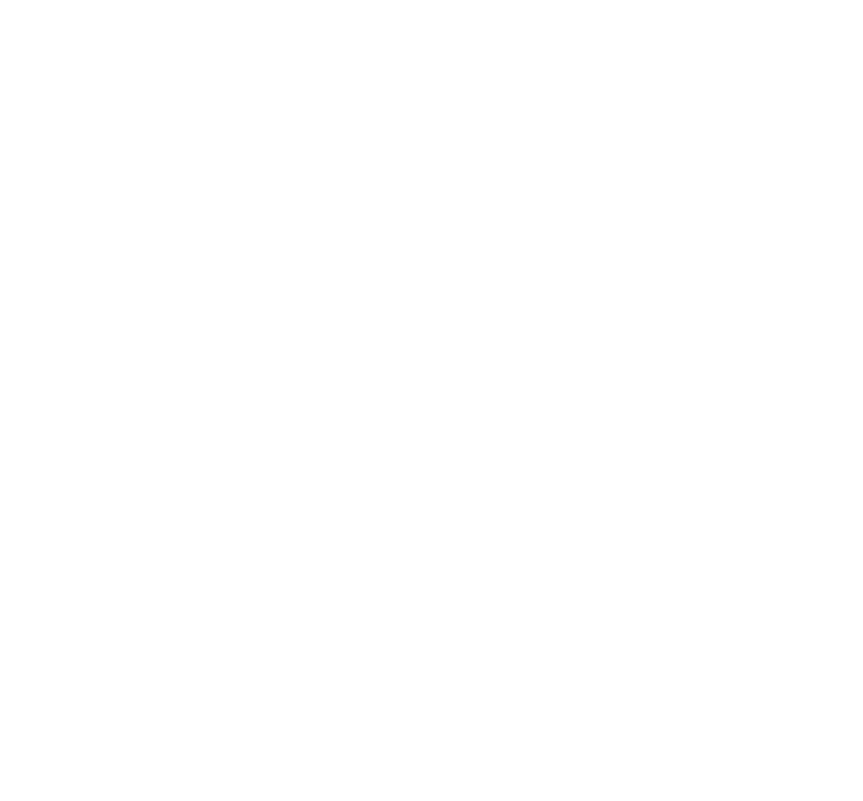
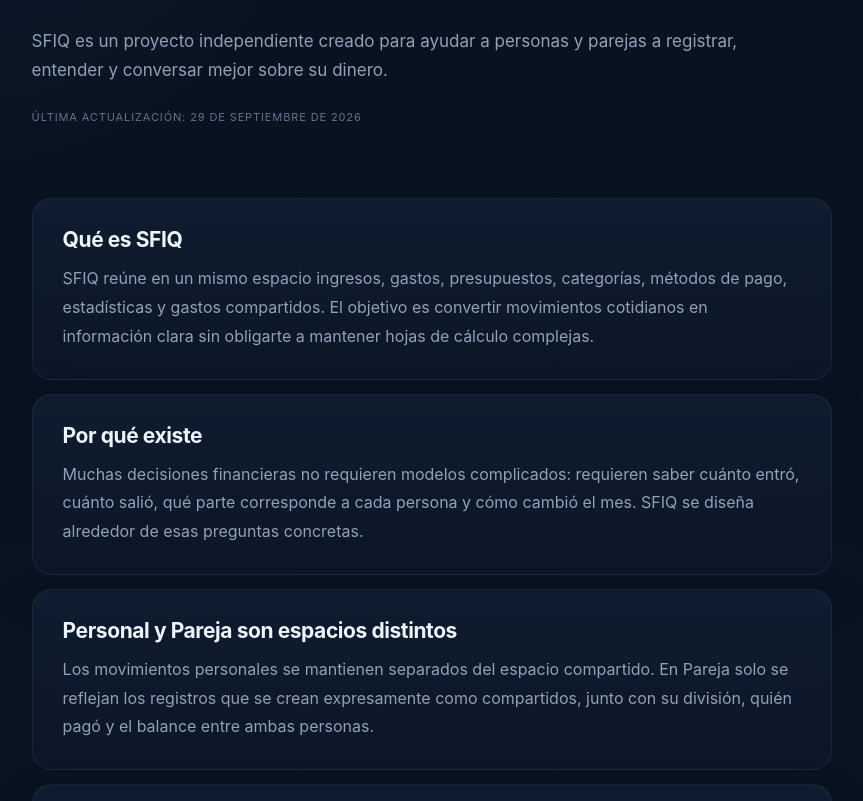
Before and after one commit to Sofonias-23/MiFinanzas, a Next.js app in the folder web/: page /acerca in a window 1280 px wide. Before the commit this address had no page. Shown: the part 437-1238 px from the top of the page, without its empty margins (208-1071 px from the left). Before the commit the page ends 800 px from the top, so only its background shows below. Built offline with nearby package versions, Linux system fonts and the light colour scheme.

Commit message:
Add About SFIQ public page

```diff
--- /dev/null
+++ b/web/app/acerca/page.tsx
@@ -0,0 +1,88 @@
+import type { Metadata } from 'next';
+import PublicLegalShell from '@/components/PublicLegalShell';
+
+export const metadata: Metadata = {
+  title: 'Acerca de SFIQ',
+  description:
+    'Conoce qué es SFIQ, para quién está creado y cómo aborda la organización de finanzas personales y gastos en pareja.',
+  alternates: { canonical: '/acerca' },
+};
+
+const organizationSchema = {
+  '@context': 'https://schema.org',
+  '@type': 'Organization',
+  name: 'SFIQ',
+  url: 'https://sfiq.app/',
+  description:
+    'Proyecto independiente de organización de finanzas personales y gastos compartidos.',
+};
+
+export default function AcercaPage() {
+  return (
+    <>
+      <script
+        type="application/ld+json"
+        dangerouslySetInnerHTML={{ __html: JSON.stringify(organizationSchema) }}
+      />
+      <PublicLegalShell
+        kicker="SFIQ · ACERCA"
+        title="Finanzas cotidianas, con menos fricción."
+        intro="SFIQ es un proyecto independiente creado para ayudar a personas y parejas a registrar, entender y conversar mejor sobre su dinero."
+      >
+        <article>
+          <h2>Qué es SFIQ</h2>
+          <p>
+            SFIQ reúne en un mismo espacio ingresos, gastos, presupuestos, categorías, métodos de pago,
+            estadísticas y gastos compartidos. El objetivo es convertir movimientos cotidianos en información
+            clara sin obligarte a mantener hojas de cálculo complejas.
+          </p>
+        </article>
+
+        <article>
+          <h2>Por qué existe</h2>
+          <p>
+            Muchas decisiones financieras no requieren modelos complicados: requieren saber cuánto entró,
+            cuánto salió, qué parte corresponde a cada persona y cómo cambió el mes. SFIQ se diseña alrededor
+            de esas preguntas concretas.
+          </p>
+        </article>
+
+        <article>
+          <h2>Personal y Pareja son espacios distintos</h2>
+          <p>
+            Los movimientos personales se mantienen separados del espacio compartido. En Pareja solo se
+            reflejan los registros que se crean expresamente como compartidos, junto con su división, quién
+            pagó y el balance entre ambas personas.
+          </p>
+        </article>
+
+        <article>
+          <h2>Herramientas y contenido público</h2>
+          <p>
+            Además de la aplicación, SFIQ publica calculadoras y guías sobre presupuesto, ahorro, control de
+            gastos y organización del dinero en pareja. Estos contenidos son educativos y se preparan bajo
+            nuestra <a href="/politica-editorial">política editorial</a>.
+          </p>
+        </article>
+
+        <article>
+          <h2>Independencia y publicidad</h2>
+          <p>
+            SFIQ no es un banco, una financiera ni una plataforma de inversión. Algunas páginas públicas
+            pueden mostrar publicidad para ayudar a sostener el proyecto. La publicidad se mantiene separada
+            de las principales pantallas privadas que contienen información financiera personal.
+          </p>
+        </article>
+
+        <article>
+          <h2>Contacto y correcciones</h2>
+          <p>
+            Si detectas un error, tienes una consulta sobre privacidad o quieres proponer una corrección de
+            contenido, utiliza nuestra <a href="/contacto">página de contacto</a>. Preferimos corregir una
+            explicación antes que mantener una afirmación ambigua o desactualizada.
+          </p>
+        </article>
+      </PublicLegalShell>
+    </>
+  );
+}
```
